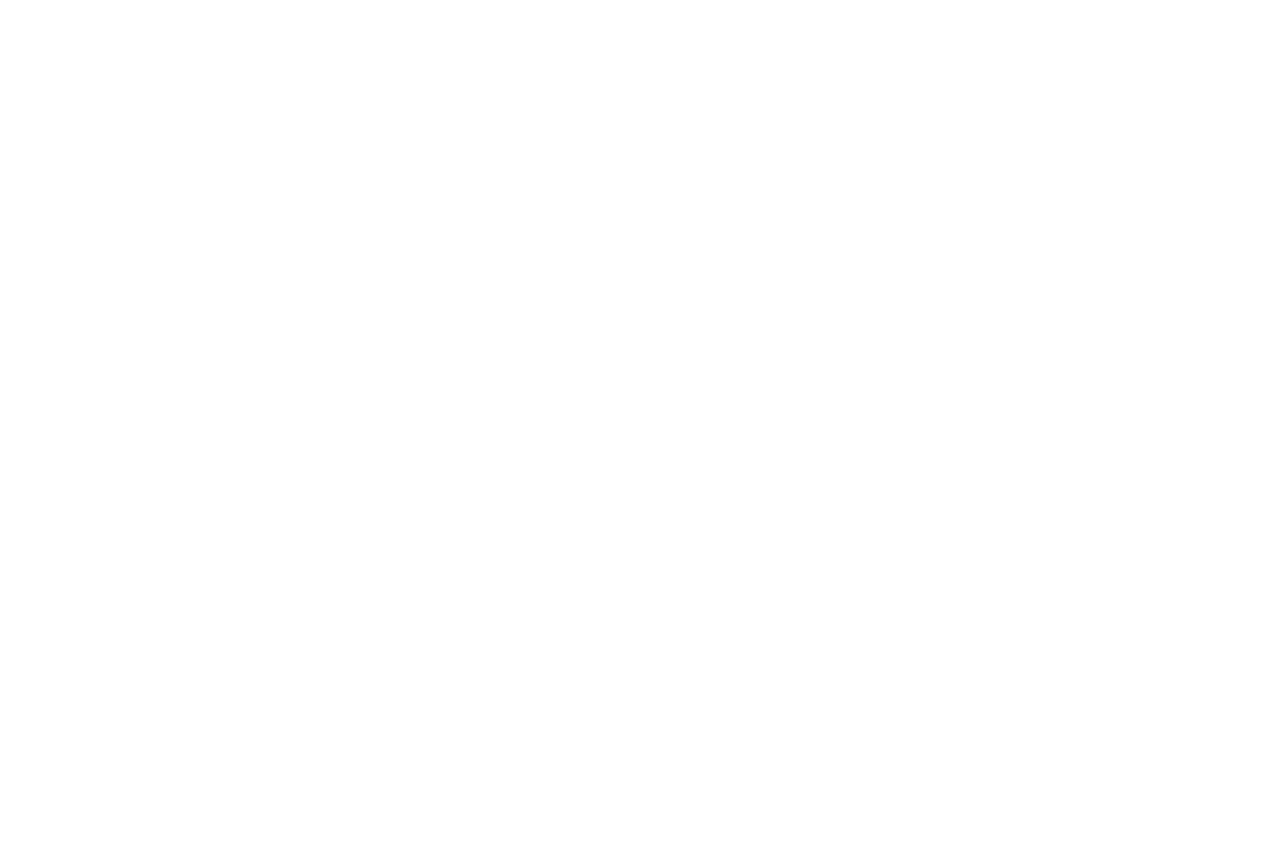
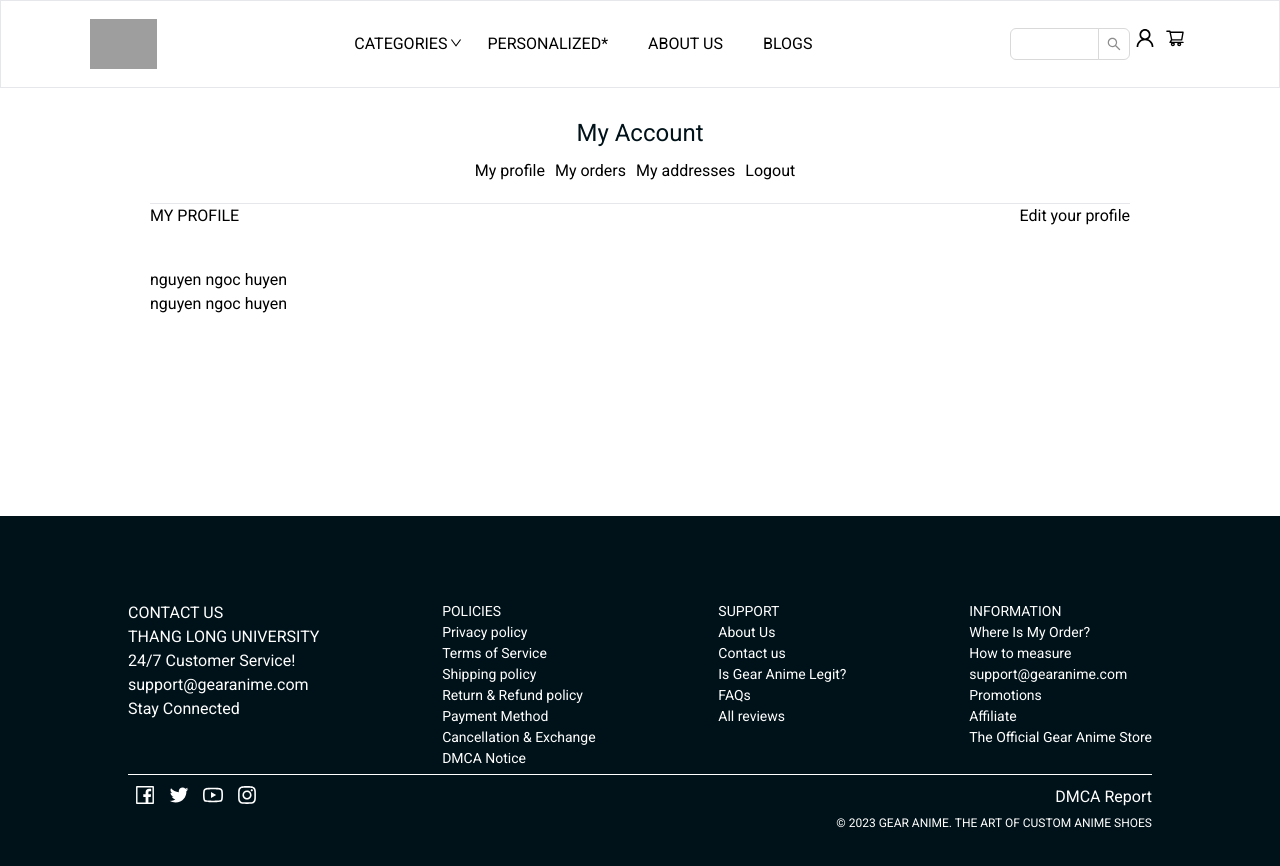
Before and after one commit to nguyenngochuyen1234/web_ban_hang, a React (Create React App) app: page /manageUser in a window 1280 px wide. Before the commit this address had no page. Shown: the top 866 px of the page. Before the commit the page ends 800 px from the top, so only its background shows below. Built offline with nearby package versions, Linux system fonts and the light colour scheme; grey boxes are pictures that could not be loaded.

Commit message:
add manage

```diff
--- a/src/App.js
+++ b/src/App.js
@@ -10,6 +10,7 @@ import ListProducts from './page/ListProducts'
 import Admin from './Admin';
 import { BrowserRouter, Routes, Route } from "react-router-dom";
 import Search from './page/Search';
+import ManageUser from './page/ManageUser';
 function App() {
 
   return (
@@ -25,6 +26,8 @@ function App() {
           <Route path="cart" element={<Cart />} />
           <Route path="collection/:pathName" element={<ListProducts />} />
           <Route path="search" element={<Search />} />
+          <Route path="manageUser" element={<ManageUser />} />
+
         </Route>
 
 
--- a/src/component/ModalAddItem.js
+++ b/src/component/ModalAddItem.js
@@ -1,7 +1,7 @@
 import { Button, Checkbox, Form, Input, Modal } from 'antd';
 import { useState } from 'react';
 const ModalAddItem = ({ isModalAddOpen, setIsModalAddOpen, columns }) => {
-
+  let temp = JSON.parse(localStorage.getItem('dataSource'))
   const showModal = () => {
     setIsModalAddOpen(true);
   };
@@ -12,7 +12,12 @@ const ModalAddItem = ({ isModalAddOpen, setIsModalAddOpen, columns }) => {
     setIsModalAddOpen(false);
   };
   const onFinish = (values) => {
-    console.log('Success:', values);
+    const object2 = Object.assign({}, values);
+
+    //  productNew=  JSON.stringify(productNew)
+     console.log(JSON.stringify(object2))
+    // localStorage.setItem('dataSource',)
+    setIsModalAddOpen(false);
   };
   const onFinishFailed = (errorInfo) => {
     console.log('Failed:', errorInfo);
@@ -67,7 +72,6 @@ const ModalAddItem = ({ isModalAddOpen, setIsModalAddOpen, columns }) => {
               ]}
             >
             {col.title === 'Img' ? <input type="file" /> : <Input />}
-
             </Form.Item>)
         }
 
--- a/src/page/Home/Navigation.js
+++ b/src/page/Home/Navigation.js
@@ -1,4 +1,4 @@
-import React, { useState } from 'react'
+import React, { useState,useEffect } from 'react'
 import { Outlet, Link, useNavigate } from "react-router-dom";
 import { UserOutlined, ShoppingCartOutlined, DownOutlined } from '@ant-design/icons/lib/icons';
 import { AudioOutlined } from '@ant-design/icons';
@@ -10,6 +10,7 @@ import './app.css'
 const { Search } = Input;
 const Navigation = () => {
   const [searchValue,setSearchValue] =useState('')
+  const [onLogin,setOnLogin] =useState("login")
   const [CartDrawerContainerOpen, setCartDrawerContainerOpen] = useState(false)
   const navigate = useNavigate();
   const onSearch =(value)=>{
@@ -17,6 +18,12 @@ const Navigation = () => {
       navigate(`Search?searchValue=${value}`)
       setSearchValue('')
   }
+  // useEffect(() => {
+  //   const user = localStorage.getItem("CurrentUser");
+  //   if (user) {
+  //     setOnLogin("");
+  //   }
+  // }, []);
   return (
     <div className='h-[100vh]'>
       <div className='flex flex-row h-[88px] py-[20px] justify-around items-center fixed w-[100vw] z-10 bg-white cursor-pointer top-0 left-0 border'>
@@ -38,7 +45,7 @@ const Navigation = () => {
         </div>
         <div className='flex'>
           <Search className='w-[120px]' onSearch={onSearch} value={searchValue} onChange={(value)=>{setSearchValue(value.target.value)}}/>
-          <Link to="/login"><UserOutlined className='text-xl font-bold mx-[5px]' /></Link>
+          <Link to={`/${onLogin}`}><UserOutlined className='text-xl font-bold mx-[5px]' /></Link>
           <Link to="/"><ShoppingCartOutlined className='text-xl font-bold mx-[5px] relative' onMouseOver={() => { setCartDrawerContainerOpen(true) }} />
             {CartDrawerContainerOpen && <CartDrawerContainer setCartDrawerContainerOpen={setCartDrawerContainerOpen} />}
           </Link>
--- /dev/null
+++ b/src/page/ManageUser.js
@@ -0,0 +1,30 @@
+import React from "react";
+
+const ManageUser =()=>{
+
+    return(
+        <div className="mt-[88px] px-[150px]">
+            <div className="border-b p-[20px]">
+                <h1 className="m-[10px]"> My Account</h1>
+                <ul className="flex justify-center">
+                    <li className="mr-[10px]">My profile</li>
+                    <li className="mr-[10px]">My orders</li>
+                    <li className="mr-[10px]">My addresses</li>
+                    <li className="mr-[10px]">Logout</li>
+                </ul>
+            </div>
+            <div className="">
+                <div className="flex justify-between">
+                    <h3>MY PROFILE</h3>
+                    <p>Edit your profile</p>
+
+                </div>
+                <div className="mt-[40px] mb-[200px]">
+                    <p>nguyen ngoc huyen</p>
+                    <p>nguyen ngoc huyen</p>
+                </div>
+            </div>
+        </div>
+    )
+}
+export default ManageUser
--- a/src/page/Register.js
+++ b/src/page/Register.js
@@ -29,7 +29,7 @@ const Register = () => {
   const [form] = Form.useForm();
   const { saveNewUserToLocal } = useContext(AppContext)
   const onFinish = (values) => {
-    console.log("dsadasd")
+
     for(let key of Object.keys(values)){
       values[key].trim()
     }
```
